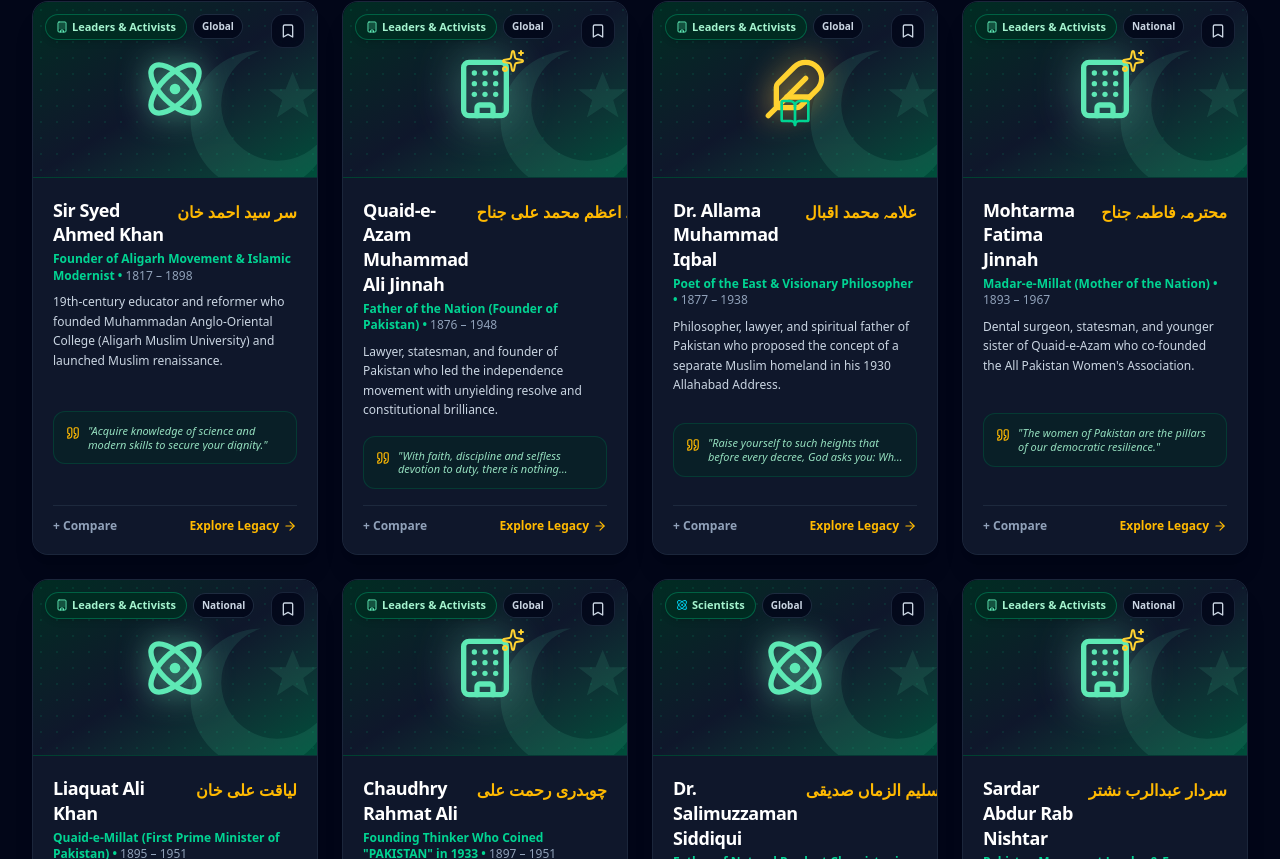
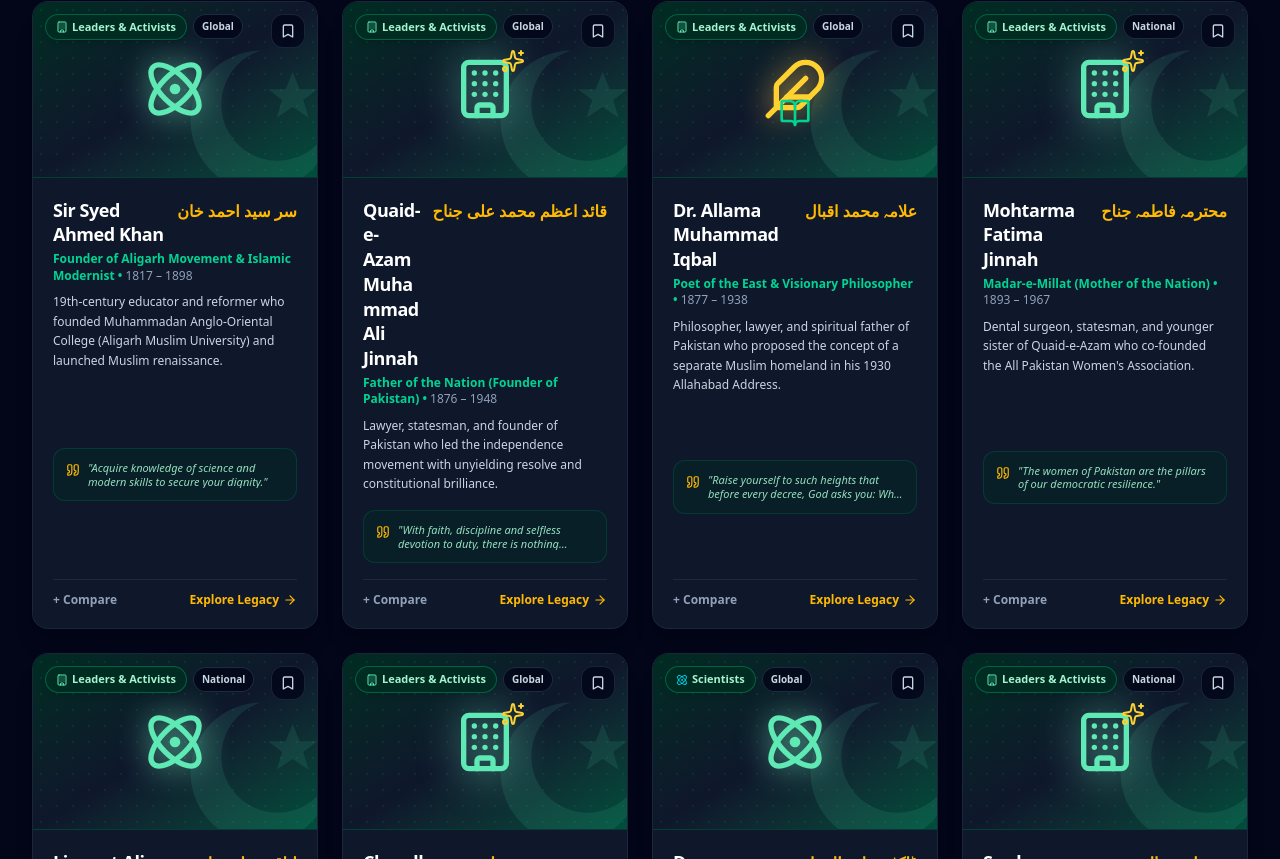
Before and after one commit to abdullah-se-codes/PakIcons, a React (Vite) app: page / in a window 1280 px wide. Shown: the part 1381-2240 px from the top of the page. Built offline with nearby package versions, Linux system fonts and the light colour scheme.

Commit message:
Update PersonalityCard.tsx
add for Urdu probl

```diff
--- a/src/components/PersonalityCard.tsx
+++ b/src/components/PersonalityCard.tsx
@@ -66,12 +66,12 @@
         {/* Name, Urdu Name & Title */}
         <div>
           <div className="flex flex-col gap-1 mb-2">
-            <div className="flex items-start justify-between gap-2">
-              <h3 className="text-base sm:text-lg font-black tracking-tight text-white group-hover:text-amber-300 transition-colors leading-snug break-words">
+            <div className="flex flex-col sm:flex-row sm:items-baseline justify-between gap-1 sm:gap-2">
+              <h3 className="text-base sm:text-lg font-black tracking-tight text-white group-hover:text-amber-300 transition-colors leading-snug break-words flex-1 min-w-0">
                 {personality.name}
               </h3>
               {personality.urduName && (
-                <span className="text-sm sm:text-base font-bold text-amber-400 font-sans flex-shrink-0 dir-rtl mt-0.5">
+                <span className="text-sm sm:text-base font-bold text-amber-400 font-sans break-words dir-rtl leading-snug">
                   {personality.urduName}
                 </span>
               )}
```
